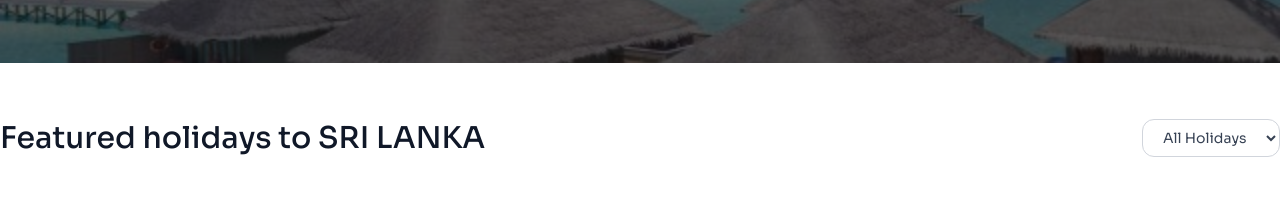
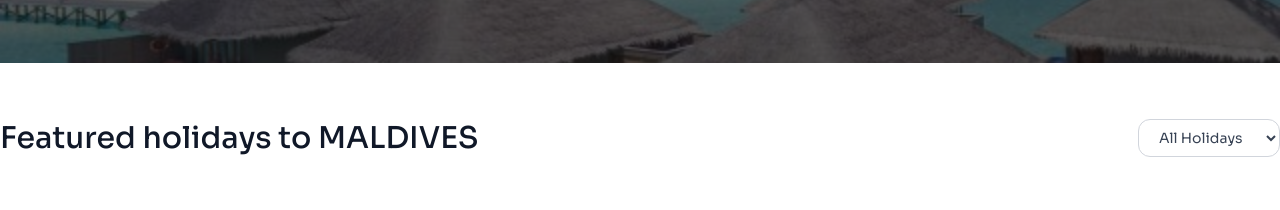
Before and after one commit to Rajith0417/escapeelite, a Next.js app: page / in a window 1280 px wide. Shown: the part 3660-3870 px from the top of the page. Built offline with nearby package versions, Linux system fonts and the light colour scheme.

Commit message:
feat: make featured holiday details page dynamic

```diff
--- a/src/app/page.tsx
+++ b/src/app/page.tsx
@@ -19,7 +19,12 @@ export default function HomePage() {
       <MoreDetails/>
       <Attractions/>
       <Destination/>
-      <FeaturedHolidaysDetails/>
+      <FeaturedHolidaysDetails
+        heading="Featured holidays to MALDIVES"
+        dropdownOptions={["All Holidays", "Honeymoon", "Family", "Luxury"]}
+        selectedOption="All Holidays"
+        onDropdownChange={(val) => console.log(val)}
+      />
       <FeaturedAccommodationSection />
     </>
   );
--- a/src/components/FeaturedHolidaysDetails.tsx
+++ b/src/components/FeaturedHolidaysDetails.tsx
@@ -11,6 +11,13 @@ interface HolidayItem {
   season: string;
   price: string;
 }
+
+type FeaturedHolidaysDetailsProps = {
+  heading?: string;
+  dropdownOptions?: string[];
+  selectedOption?: string;
+  onDropdownChange?: (value: string) => void;
+};
 
 const dummyHolidays: HolidayItem[] = [
   {
@@ -87,21 +94,31 @@ const dummyHolidays: HolidayItem[] = [
   },
 ];
 
-export default function FeaturedHolidaysDetails() {
+export default function FeaturedHolidaysDetails({
+  heading = "Featured holidays to SRI LANKA",
+  dropdownOptions = ["All Holidays", "Wildlife", "Beaches", "Cultural"],
+  selectedOption,
+  onDropdownChange,
+}: FeaturedHolidaysDetailsProps) {
   return (
     <section className="py-14">
       <div className="container mx-auto px-5 md:px-0">
         {/* Header row */}
         <div className="flex items-center justify-between mb-14">
           <h2 className="text-3xl md:text-3xl text-center md:text-left font-medium text-gray-900">
-            Featured holidays to SRI LANKA
+            {heading}
           </h2>
           <div className="hidden md:block">
-            <select className="rounded-xl border border-gray-300 bg-white px-4 py-2 text-sm text-gray-700 focus:outline-none">
-              <option>All Holidays</option>
-              <option>Wildlife</option>
-              <option>Beaches</option>
-              <option>Cultural</option>
+            <select
+              className="rounded-xl border border-gray-300 bg-white px-4 py-2 text-sm text-gray-700 focus:outline-none"
+              value={selectedOption}
+              onChange={(e) => onDropdownChange?.(e.target.value)}
+            >
+              {dropdownOptions.map((opt) => (
+                <option key={opt} value={opt}>
+                  {opt}
+                </option>
+              ))}
             </select>
           </div>
         </div>
@@ -112,7 +129,6 @@ export default function FeaturedHolidaysDetails() {
           spaceBetween={24}
           loop={true}
           wrapperClass="flex"
-          // slideClass="test123"
           pagination={{
             clickable: true,
           }}
```
Lines whose indentation alone changed are shown as unchanged.
